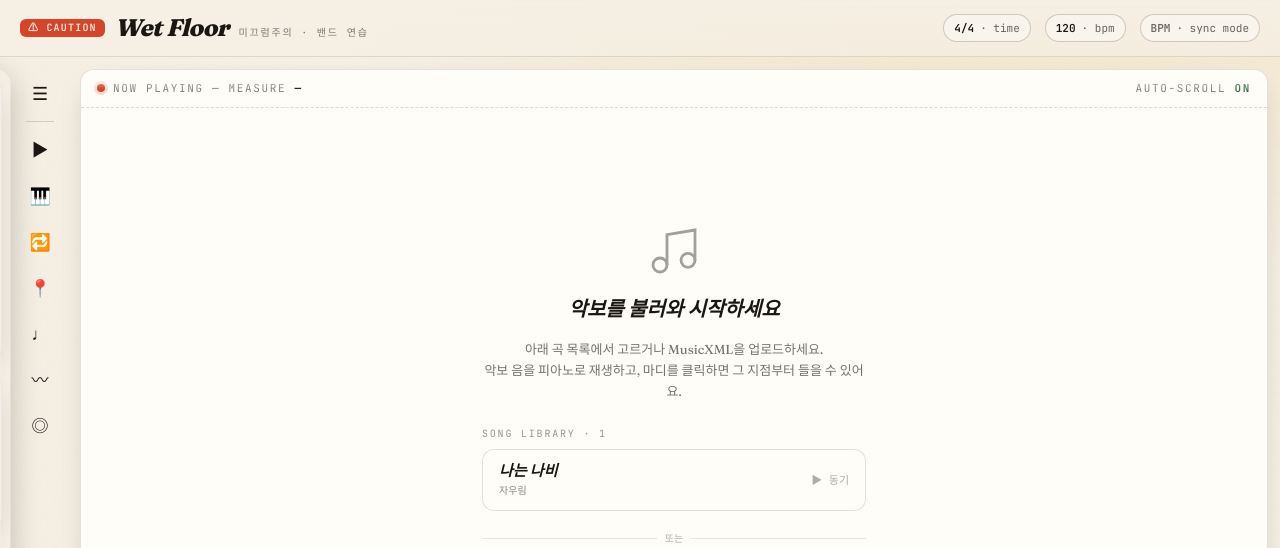
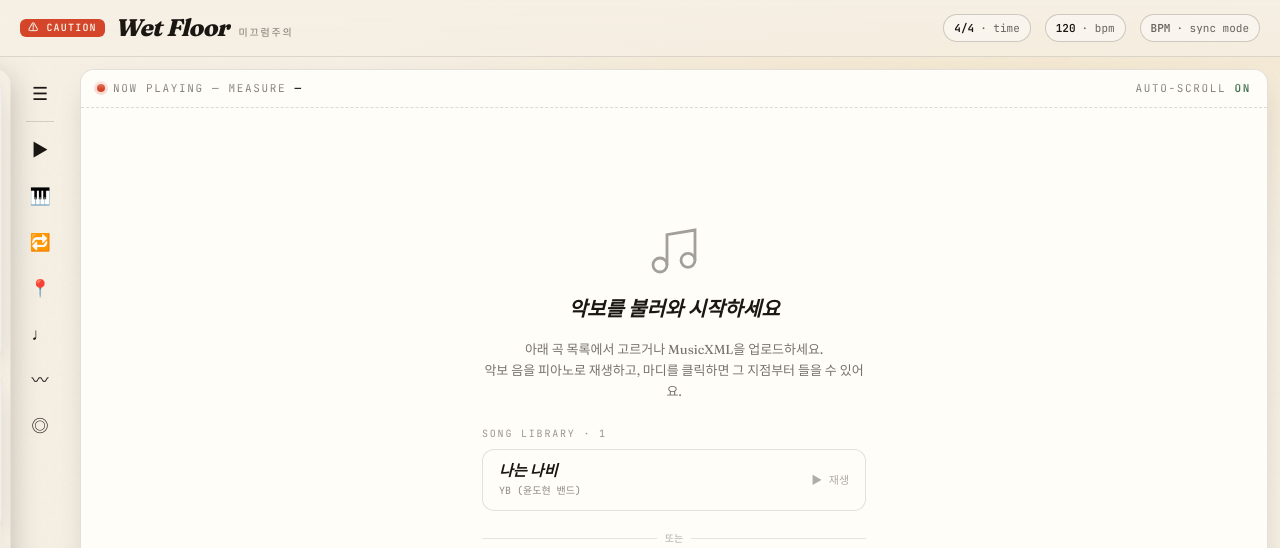
Before and after one commit to insoo00/CAUTION-WET-FLOOR, a React (Vite) app: page / in a window 1280 px wide. Shown: the top 548 px of the page. Built offline with nearby package versions, Linux system fonts and the light colour scheme.

Commit message:
나는 나비 (ver. 2011)

```diff
--- a/src/components/AppHeader.tsx
+++ b/src/components/AppHeader.tsx
@@ -21,7 +21,7 @@ export function AppHeader() {
             Wet Floor
           </h1>
           <span className="font-mono text-[10px] tracking-[0.18em] uppercase text-ink/55">
-            미끄럼주의 · 밴드 연습
+            미끄럼주의
           </span>
         </div>
       </div>
--- a/src/components/ScoreView.tsx
+++ b/src/components/ScoreView.tsx
@@ -495,7 +495,7 @@ export function ScoreView({ ref, onSeekTime }: Props) {
                     )}
                   </span>
                   <span className="font-mono text-[11px] text-ink/35 group-hover:text-accent transition-colors">
-                    {song.youtubeId ? '▶ 동기' : '악보'}
+                    {song.youtubeId ? '▶ 재생' : '악보'}
                   </span>
                 </button>
               ))}
--- a/src/lib/songLibrary.ts
+++ b/src/lib/songLibrary.ts
@@ -37,7 +37,7 @@ export const SONGS: SongDef[] = [
   {
     id: 'a-flying-butterfly',
     title: '나는 나비',
-    artist: '자우림',
+    artist: 'YB (윤도현 밴드)',
     mxlUrl: naneunNabiMxlUrl,
     youtubeId: 'Ik9hLZsHU7g',
     mapping: [
```
